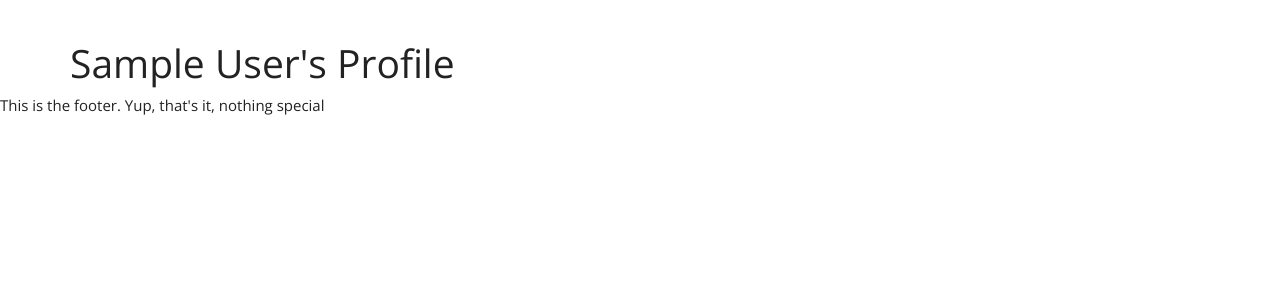
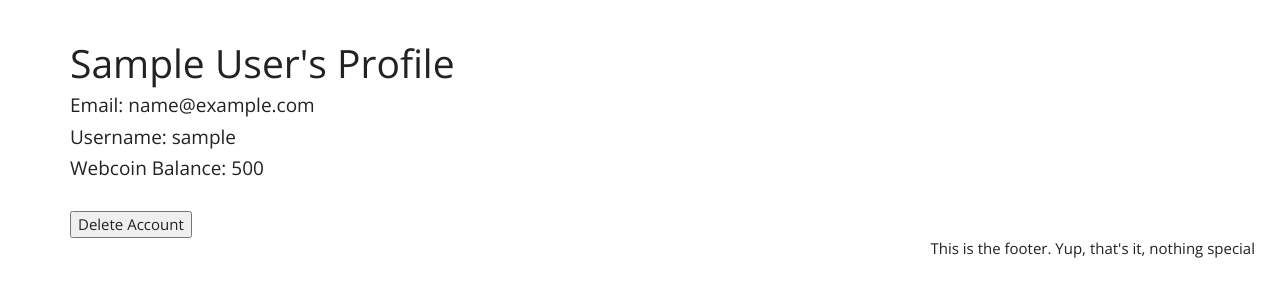
Before and after one commit to ReganThorpe/CS3500-Final-Project, a PHP site: page /profile.php in a window 1280 px wide. Shown: the part 171-471 px from the top of the page. Run offline with PHP 8.4, Linux system fonts and the light colour scheme; the visitor is signed in with stand-in values (Sample User, id 1); some web fonts are replaced.

Commit message:
profile mostly done, I think

```diff
--- /dev/null
+++ b/css/all.css
@@ -0,0 +1,6 @@
+footer {
+  margin-bottom: 0%;
+  margin-top: auto;
+  text-align: right;
+  margin-right: 25px;
+}
--- a/profile.php
+++ b/profile.php
@@ -34,7 +34,7 @@ catch(PDOException $e){
     <title></title>
     <link type="text/css" rel="stylesheet" href="css/bootstrap.min.css"/>
     <link type="text/css" rel="stylesheet" href="css/all.css" />
-    <link type="text/css" rel="stylesheet" href="css/index.css" />
+    <link type="text/css" rel="stylesheet" href="css/profile.css" />
   </head>
   <body>
     <?php include 'header.inc.php'; ?>
@@ -42,7 +42,13 @@ catch(PDOException $e){
       <div class="container">
         <?php
         echo "<h1>".$_SESSION['name']."'s Profile</h1>";
+        echo "<h4>Email: ".$profile['Email']."</h4>";
+        echo "<h4>Username: ".$profile['Username']."</h4>";
+        echo "<h4>Webcoin Balance: ".$profile['GiftCardBalance']."</h4><br />";
          ?>
+         <form class="" action="login.php" method="post">
+           <button type="submit" name="delete" id="delete">Delete Account</button>
+         </form>
       </div>
     </main>
     <?php include 'footer.inc.php'; ?>
```
Also changed, not shown: login.php (+8 -0 lines).
